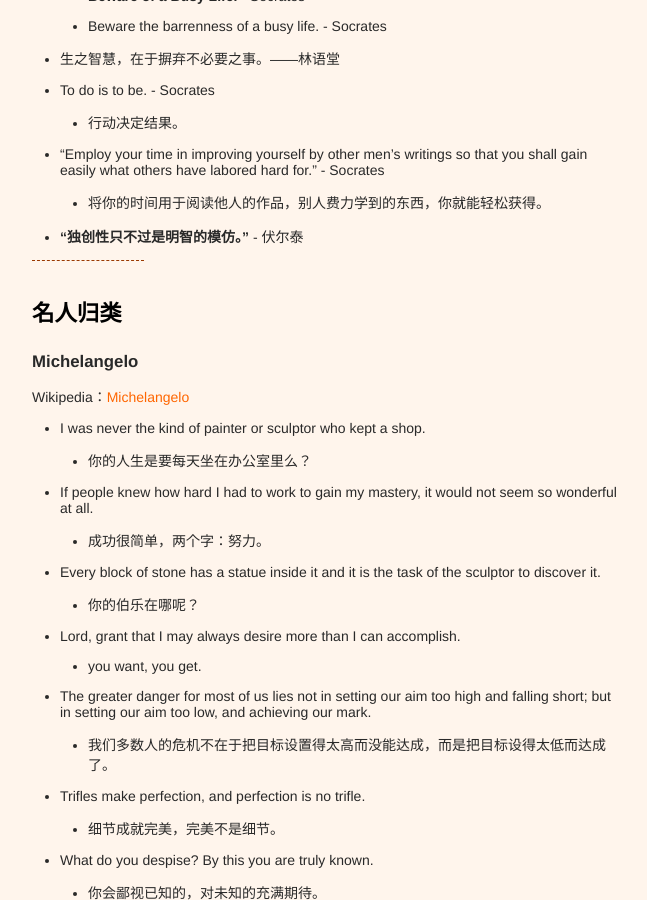
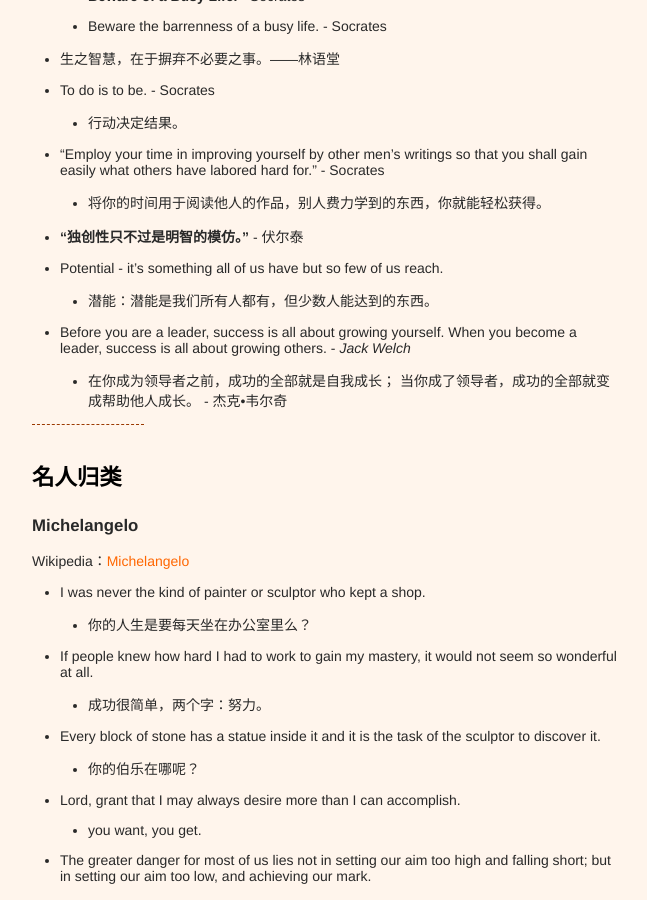
Before and after one commit to xianyuxmu/xianyuxmu.github.io, a Jekyll site: the page built from _posts/2017-06-17-chicken-soup.md, in a window 1280 px wide and 900 px high, scrolled down 6745 px. Shown: the whole window, without its empty margins (314-961 px from the left). Built offline with Jekyll 4.4.1, drawn with Linux system fonts in a browser that asks for light colours; comment, search, counter and statistics services are not loaded.

Commit message:
new Soup

```diff
--- a/_posts/2017-06-17-chicken-soup.md
+++ b/_posts/2017-06-17-chicken-soup.md
@@ -186,6 +186,10 @@ tags:
 - “Employ your time in improving yourself by other men's writings so that you shall gain easily what others have labored hard for.” - Socrates
 	- 将你的时间用于阅读他人的作品，别人费力学到的东西，你就能轻松获得。
 - **“独创性只不过是明智的模仿。”** - 伏尔泰
+- Potential - it's something all of us have but so few of us reach.
+	- 潜能：潜能是我们所有人都有，但少数人能达到的东西。
+- Before you are a leader, success is all about growing yourself. When you become a leader, success is all about growing others. - *Jack Welch*
+	- 在你成为领导者之前，成功的全部就是自我成长； 当你成了领导者，成功的全部就变成帮助他人成长。 - 杰克•韦尔奇
 
 
 ----
```
